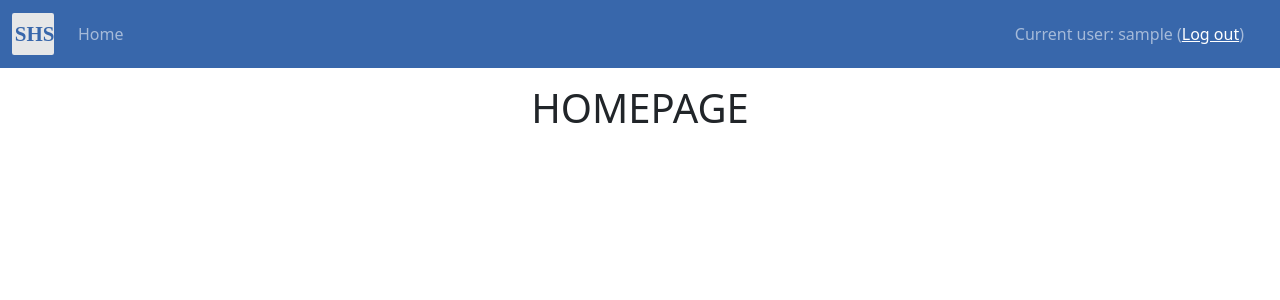
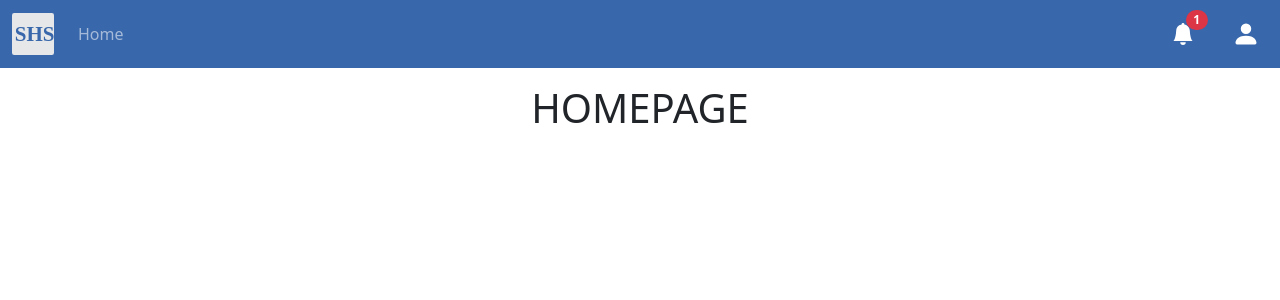
Before and after one commit to hrmian/Student_Help_Site, a Django app: page / in a window 1280 px wide. Shown: the top 300 px of the page. Run offline with Django 3.2, Linux system fonts and the light colour scheme; the visitor is signed in with stand-in values (Sample User, id 1).

Commit message:
html for user/notification dropdowns

```diff
--- a/static/css/style.css
+++ b/static/css/style.css
@@ -0,0 +1,6 @@
+.badge-notify{
+    position: relative;
+    top: -10px;
+    left: -8px;
+    float: right;
+  }
--- a/templates/base.html
+++ b/templates/base.html
@@ -7,6 +7,9 @@
     <link href="https://cdn.jsdelivr.net/npm/bootstrap@5.0.2/dist/css/bootstrap.min.css" rel="stylesheet"
           integrity="sha384-EVSTQN3/azprG1Anm3QDgpJLIm9Nao0Yz1ztcQTwFspd3yD65VohhpuuCOmLASjC" crossorigin="anonymous">
     <link rel="stylesheet" type="text/css" href="{% static 'css/style.css' %}">
+    <script src="https://cdn.jsdelivr.net/npm/bootstrap@5.0.2/dist/js/bootstrap.bundle.min.js"
+            integrity="sha384-MrcW6ZMFYlzcLA8Nl+NtUVF0sA7MsXsP1UyJoMp4YLEuNSfAP+JcXn/tWtIaxVXM"
+            crossorigin="anonymous"></script>
     <title>{% block title %}SHS{% endblock %}</title>
 </head>
 <body class="text-center">
@@ -20,19 +23,43 @@
                 aria-controls="navbarSupportedContent" aria-expanded="false" aria-label="Toggle navigation">
             <span class="navbar-toggler-icon"></span>
         </button>
-        <div class="collapse navbar-collapse" id="navbarSupportedContent">
+        <div class="collapse navbar-collapse w-100" id="navbarSupportedContent">
             <ul class="navbar-nav me-auto mb-2 mb-lg-0">
                 <li class="nav-item">
                     <a class="nav-link" aria-current="page" href="{% url 'home' %}">Home</a>
                 </li>
             </ul>
-            <span class="navbar-text mx-4">
+            <ul class="navbar-nav mr-auto">
                 {% if user.is_authenticated %}
-                    Current user:
-                    {{ user.username }}
-                    (<a href="{% url 'logout' %}">Log out</a>)
+                    <li class="nav-item dropdown">
+                        <a class="nav-link" href="#" id="navbarDropdownMenuLink" role="button"
+                           data-bs-toggle="dropdown" aria-expanded="false">
+                            <span class="badge badge-notify rounded-pill bg-danger">1</span>
+                            <img src="{% static "images/bell.svg" %}" height="22">
+                        </a>
+                        <ul class="dropdown-menu dropdown-menu-end" aria-labelledby="navbarDropdown">
+                            <div class="dropdown-divider"></div>
+                            <li><a class="dropdown-item" href="#">Clear</a></li>
+                        </ul>
+                    </li>
+                    <li class="nav-item dropdown">
+                        <a class="nav-link" href="#" id="navbarDropdownMenuLink" role="button"
+                           data-bs-toggle="dropdown" aria-expanded="false">
+                            <img src="{% static "images/person.svg" %}" alt="" height="28">
+                        </a>
+                        <ul class="dropdown-menu dropdown-menu-end" aria-labelledby="navbarDropdown">
+                            <li>
+                                <div class="dropdown-item-text">{{ user.username }}</div>
+                            </li>
+                            <div class="dropdown-divider"></div>
+                            <li><a class="dropdown-item" href="#">Profile</a></li>
+                            <li><a class="dropdown-item" href="#">Settings</a></li>
+                            <div class="dropdown-divider"></div>
+                            <li><a class="dropdown-item" href="{% url 'logout' %}">Log out</a></li>
+                        </ul>
+                    </li>
                 {% endif %}
-            </span>
+            </ul>
         </div>
     </div>
 </nav>
--- a/templates/registration/login.html
+++ b/templates/registration/login.html
@@ -2,8 +2,8 @@
 {% load static %}
 {% block content %}
     <br>
-    <div class="card" style="width: 24rem;">
-        <div class="card-body m-2">
+    <div class="card my-5" style="width: 24rem;">
+        <div class="card-body my-3">
             <form action="" method="post">
                 {% csrf_token %}
                 <div class="mb-4">
```
Also changed, not shown: static/images/bell.svg (added), static/images/person.svg (added).
